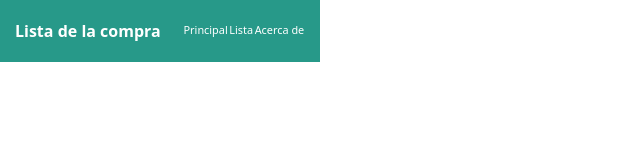
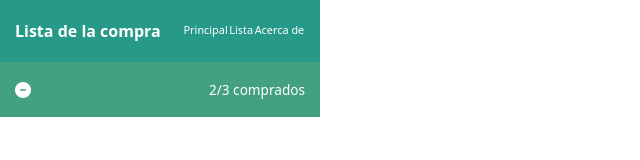
Before and after one commit to ivanaguiglez/202309-w4ch3-ivan-aguilar, a plain HTML site: page index.html in a window 1280 px wide. Shown: the whole page, without its empty margins (0-640 px from the left). Drawn offline with Linux system fonts and the light colour scheme; a web font is replaced by a local one.

Commit message:
Add div element with styles  to main element

```diff
--- a/index.html
+++ b/index.html
@@ -6,6 +6,7 @@
   <meta name="viewport" content="width=device-width, initial-scale=1.0">
   <meta name="description" content="Aplicacion web para gestionar la lista de la compra">
   <link rel="shortcut icon" href="favicon.png" type="image/x-icon">
+  <script src="https://kit.fontawesome.com/a0df6a9685.js" crossorigin="anonymous"></script>
   <link rel="preconnect" href="https://fonts.googleapis.com">
   <link rel="preconnect" href="https://fonts.gstatic.com" crossorigin>
   <link href="https://fonts.googleapis.com/css2?family=Nabla&family=Roboto&display=swap" rel="stylesheet">
@@ -24,7 +25,12 @@
       </ul>
     </nav>
   </header>
-
+  <main>
+    <div>
+      <i class="fa-solid fa-circle-minus icon"></i>
+      <span>2/3 comprados</span>
+    </div>
+  </main>
 </body>
 
 </html>
--- a/styles/styles.css
+++ b/styles/styles.css
@@ -5,7 +5,7 @@
 }
 
 :root {
-  —main-font-family: -apple-system, BlinkMacSystemFont, "Segoe UI", Roboto,
+  —-main-font-family: -apple-system, BlinkMacSystemFont, "Segoe UI", Roboto,
     Helvetica, Arial, sans-serif;
 }
 
@@ -59,3 +59,21 @@ a {
   text-decoration: none;
   color: #fff;
 }
+
+div {
+  font-family: system-ui, -apple-system, BlinkMacSystemFont, "Segoe UI", Roboto,
+    Oxygen, Ubuntu, Cantarell, "Open Sans", "Helvetica Neue", sans-serif;
+  color: #fff;
+  background-color: #43a080;
+  padding: 18px 15px;
+  display: flex;
+  flex-direction: row;
+  align-items: center;
+  justify-content: space-between;
+  font-size: 0.85rem;
+  font-weight: 400;
+}
+
+.icon {
+  font-size: 1rem;
+}
```
